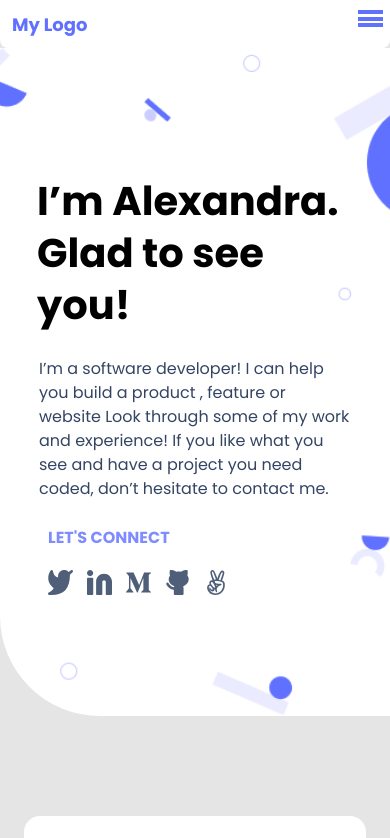
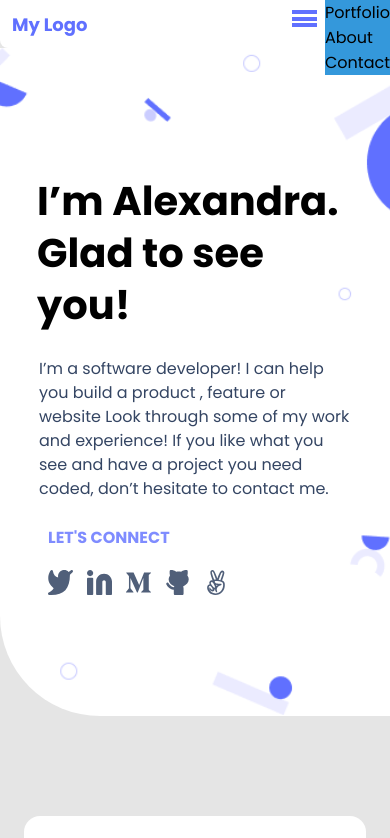
Before and after one commit to jun447/portfolio, a website: page index.html in a window 390 px wide. Both pictures are taken after a click on the item 370 px from the left and 12 px from the top of the page. Shown: the top 838 px of the page. Drawn offline with Linux system fonts and the light colour scheme.

Commit message:
Update index.html
Added toggle functionality. to hamburger

```diff
--- a/index.html
+++ b/index.html
@@ -366,7 +366,27 @@
     </section>
 </main>
 
+<script>
+    const menuItems = document.querySelectorAll('.jst_lin');
+    const menuItems2 = document.querySelectorAll('.dsk_mnu_lnks');
 
+    // Iterate through each menu item and add a click event listener
+    menuItems.forEach(function(item) {
+        item.addEventListener('click', function(event) {
+            menuItems2.forEach(function(item) {
+                // Toggle display property between 'block' and 'none'
+                item.style.display = (item.style.display === 'none' || item.style.display === '') ? 'block' : 'none';
+                // Toggle background color when changing display property
+                item.style.backgroundColor = (item.style.display === 'none') ? 'transparent' : '#3498db';
+            });
+            console.log(`Menu item with index ${Array.from(menuItems).indexOf(item)} clicked!`);
+        });
+    });
+
+
+
+
+</script>
 
 </body>
 </html>
```
